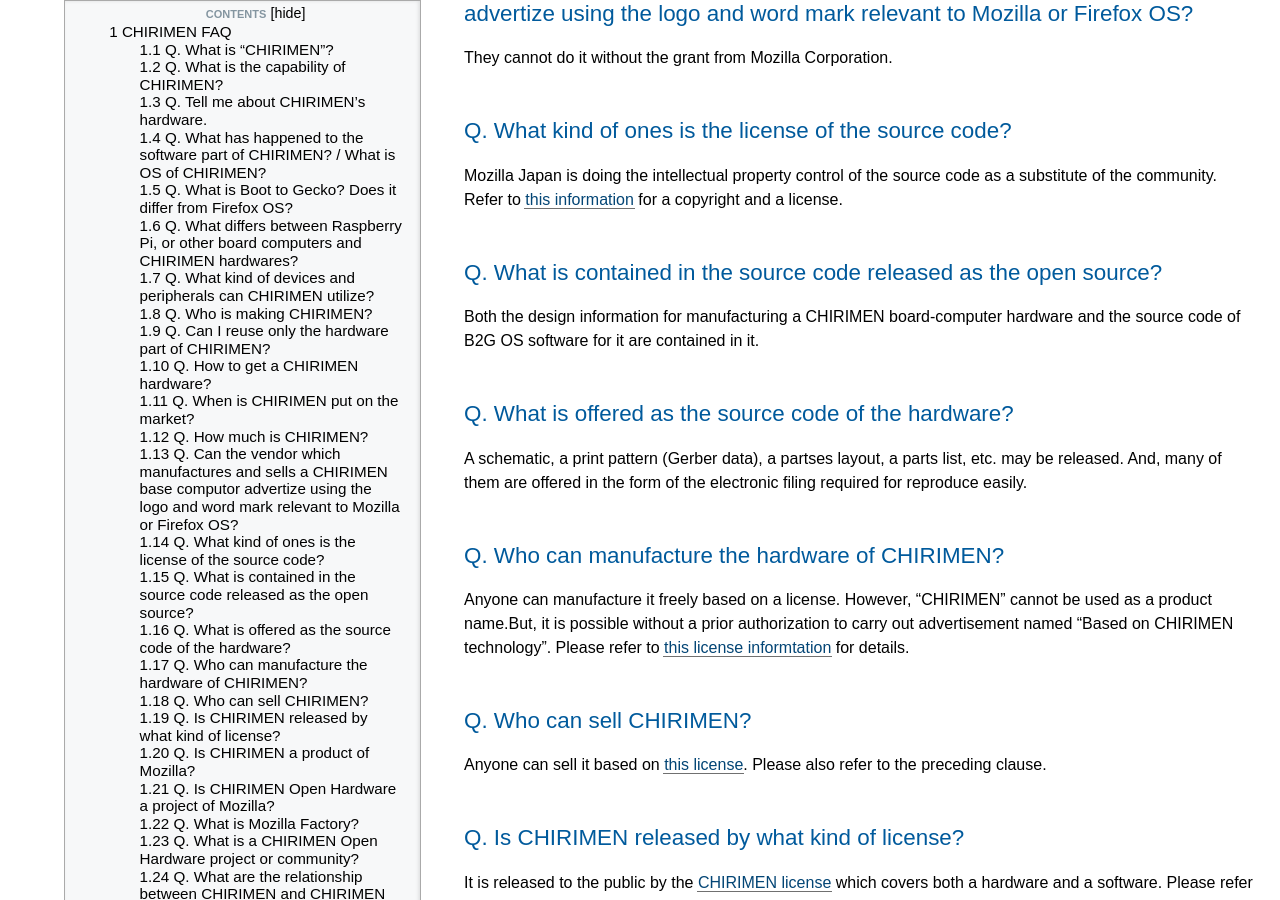
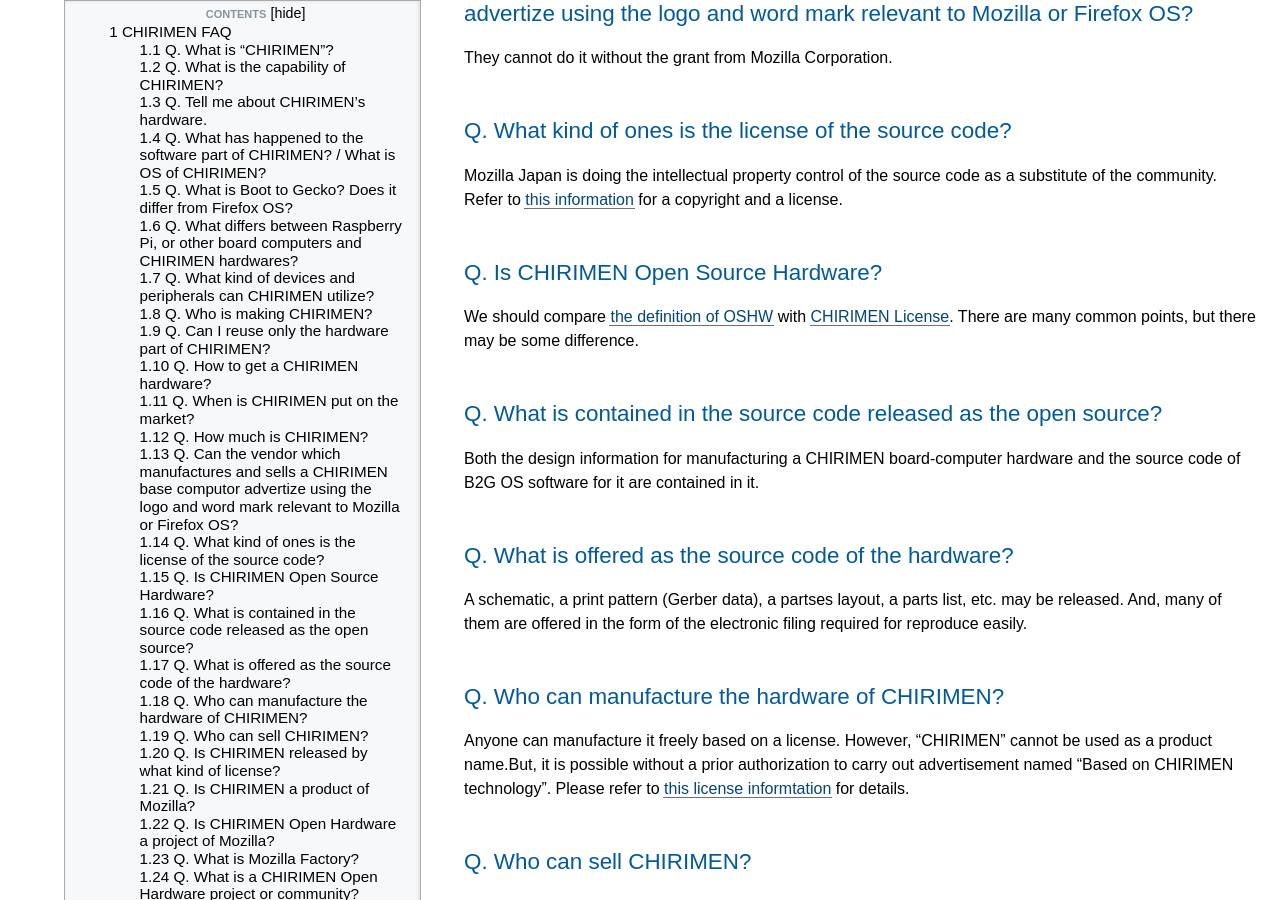
Before and after one commit to chirimen-oh/chirimen-oh.github.io, a Jekyll site: the page built from docs/en/FAQ.md, in a window 1280 px wide and 900 px high, scrolled down 2258 px. Built offline with Jekyll 4.4.1, drawn with Linux system fonts in a browser that asks for light colours; nearby versions of some CDN libraries; some of the changed text lies outside the part shown.

Commit message:
Update FAQ.md

```diff
--- a/docs/en/FAQ.md
+++ b/docs/en/FAQ.md
@@ -52,6 +52,9 @@ They cannot do it without the grant from Mozilla Corporation.
 ## Q. What kind of ones is the license of the source code?
 Mozilla Japan is doing the intellectual property control of the source code as a substitute of the community. Refer to [this information](https://chirimen-oh.github.io/license/) for a copyright and a license.
 
+## Q. Is CHIRIMEN Open Source Hardware?
+We should compare [the definition of OSHW](http://freedomdefined.org/OSHW) with [CHIRIMEN License](https://chirimen-oh.github.io/license/). There are many common points, but there may be some difference.
+
 ## Q. What is contained in the source code released as the open source?
 Both the design information for manufacturing a CHIRIMEN board-computer hardware and the source code of B2G OS software for it are contained in it.
 
```
